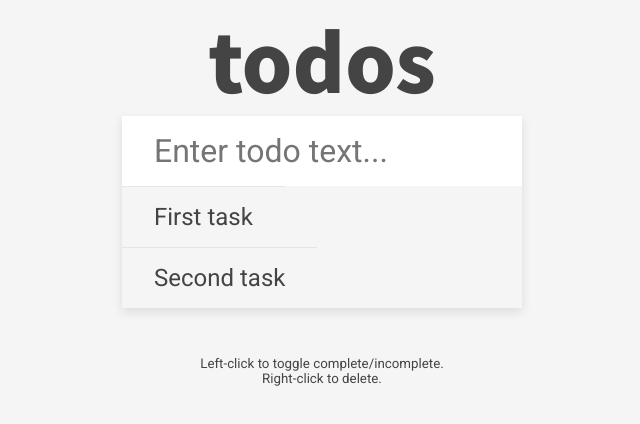
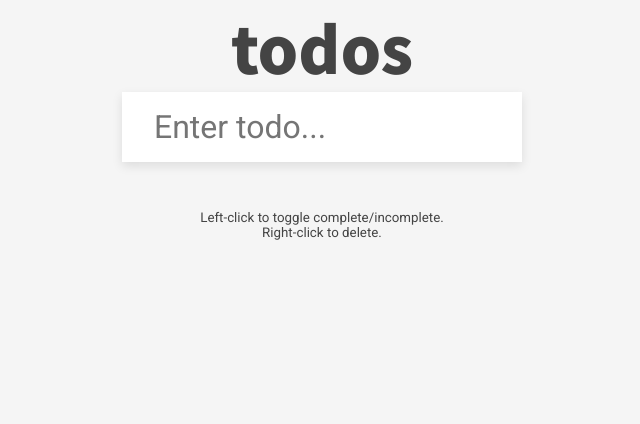
Before and after one commit to mark-tripney/todo-react, a React (Create React App) app: page / in a window 1280 px wide. Shown: the top 424 px of the page, without its empty margins (318-958 px from the left). Built offline with nearby package versions, Linux system fonts and the light colour scheme.

Commit message:
Add ability to add tasks; show task count

```diff
--- a/src/App.js
+++ b/src/App.js
@@ -1,14 +1,26 @@
+import React, {useState} from 'react';
+import {nanoid} from 'nanoid';
 import Todo from './components/Todo';
 import Form from './components/Form';
 
 function App(props) {
-  const todoList = props.tasks.map(todo =>
+  const [todos, setTodos] = useState(props.todos);
+
+  function addTodo(name) {
+    const newTodo = {id: `todoID-${nanoid()}`, name: name, completed: false};
+    setTodos([...todos, newTodo]);
+  }
+
+  const todoList = todos.map(todo =>
       <Todo id={todo.id} name={todo.name} completed={todo.completed}
           key={todo.id}/>);
+
+  const todosCount = todoList.length;
+
   return (
       <div className="todos">
-        <h1>todos</h1>
-        <Form todoList={todoList}/>
+        <h1>{todosCount ? todosCount : ''} {todosCount === 1 ? 'todo' : 'todos'}</h1>
+        <Form addTodo={addTodo} todoList={todoList}/>
         <small>Left-click to toggle complete/incomplete.<br/>Right-click to
           delete.</small>
       </div>
--- a/src/components/Form.js
+++ b/src/components/Form.js
@@ -1,12 +1,27 @@
-import React from "react";
+import React, {useState} from "react";
 
 export default function Form(props) {
+  const [todoTitle, setTodoTitle] = useState("");
   const {todoList} = props;
+
+  function handleInputChange(e) {
+    setTodoTitle(e.target.value);
+  }
+
+  function handleFormSubmit(e) {
+    // TODO: Check for empty submissions
+    e.preventDefault();
+    props.addTodo(todoTitle);
+    setTodoTitle("");
+  }
+
   return (
-      <form id="form">
+      <form id="form" onSubmit={handleFormSubmit}>
+        {/* TODO: Placeholder text should be slightly lighter */}
         <input type="text" className="input" id="input"
-            placeholder="Enter todo text..."
-            aria-label="Enter todo text" autoComplete="off"/>
+            placeholder="Enter todo..."
+            aria-label="Enter todo" autoComplete="off" value={todoTitle}
+            onChange={handleInputChange}/>
         <ul className="todos" id="todos" role="list">
           {todoList}
         </ul>
--- a/src/index.css
+++ b/src/index.css
@@ -19,12 +19,12 @@ body {
   display: flex;
   flex-direction: column;
   align-items: center;
-  justify-content: start;
+  justify-content: flex-start;
 }
 
 h1 {
   font-family: 'Noto Sans JP', sans-serif;
-  font-size: 5rem;
+  font-size: 4rem;
 }
 
 form {
@@ -50,14 +50,15 @@ form {
 }
 
 .todos li {
-  align-self: start;
+  align-self: flex-start;
+  width: 100%;
   border-top: 1px solid #e5e5e5;
   cursor: pointer;
   font-size: 1.5rem;
   padding: 1rem 2rem;
 }
 
-.todos li.complete-true {
+.todos li.completed {
   color: #b6b6b6;
   text-decoration: line-through;
 }
--- a/src/index.js
+++ b/src/index.js
@@ -4,8 +4,8 @@ import './index.css';
 import App from './App';
 
 const DATA = [
-  {id: "todo-0", name: "First task", completed: false},
-  {id: "todo-1", name: "Second task", completed: true},
+  // {id: "todo-0", name: "First task", completed: false},
+  // {id: "todo-1", name: "Second task", completed: true},
 ];
 
-render(<App tasks={DATA}/>, document.getElementById('root'));
+render(<App todos={DATA}/>, document.getElementById('root'));
```
